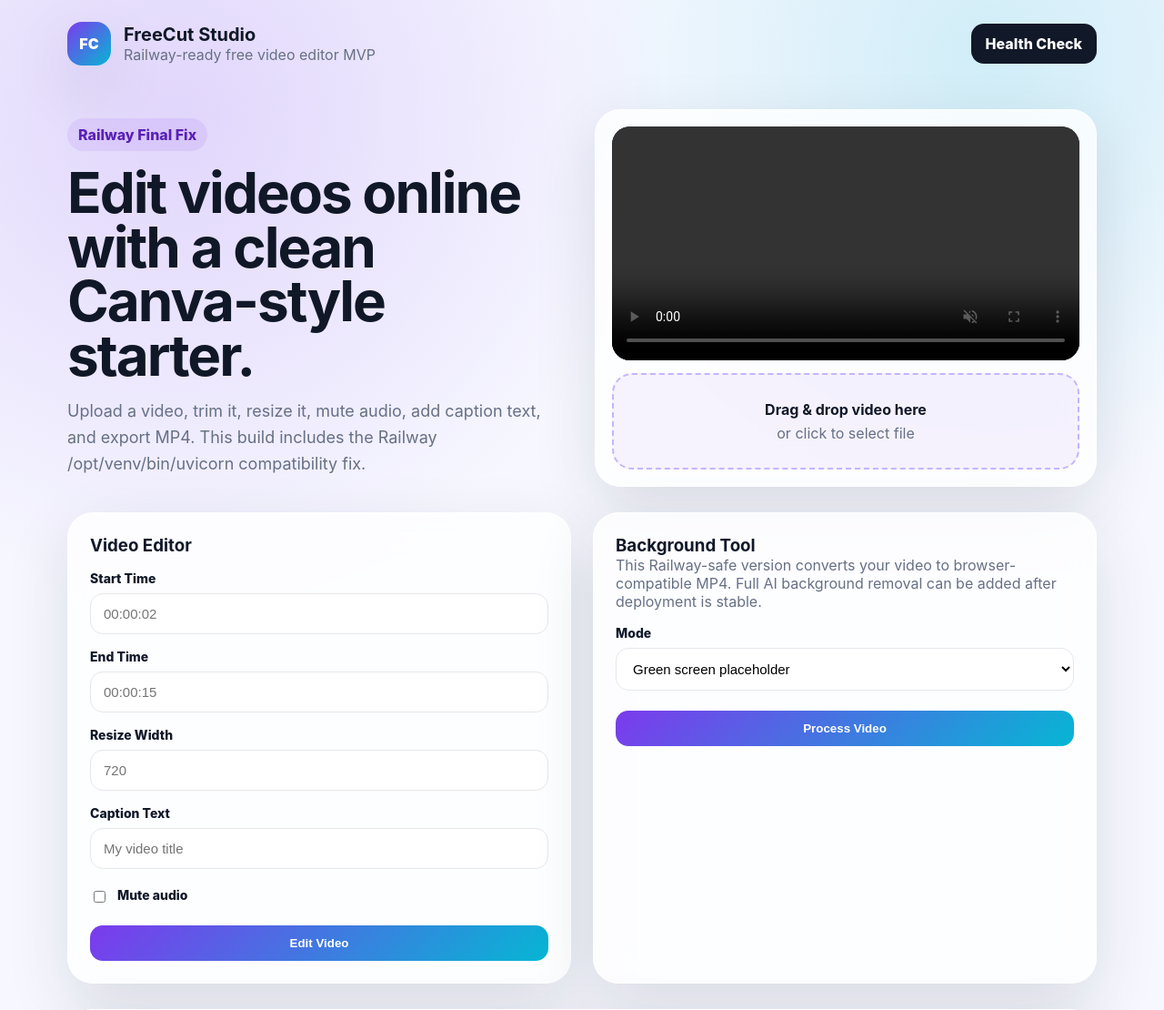
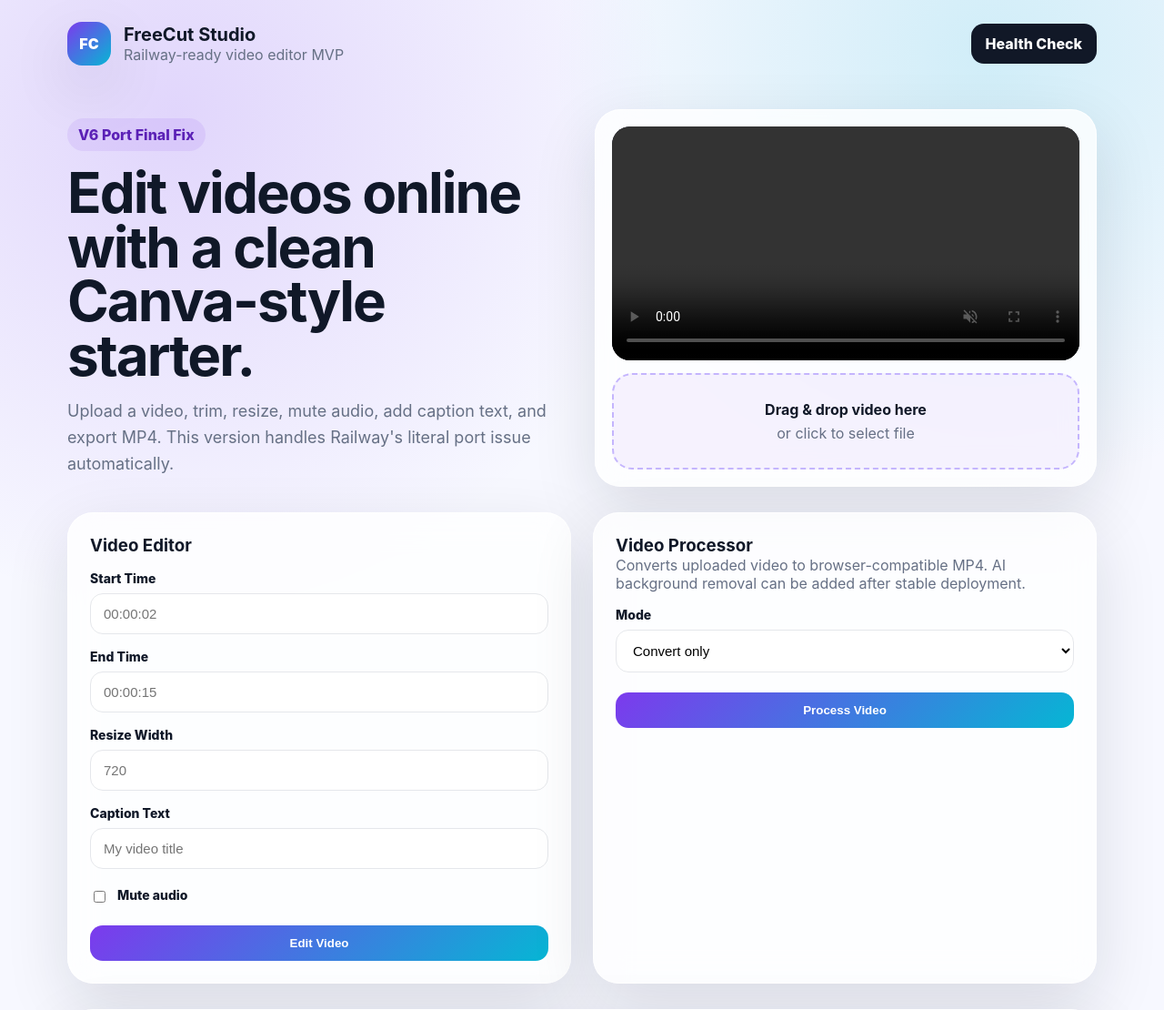
Before and after one commit to rew7277/imagetovideo, a FastAPI app: page / in a window 1280 px wide. Shown: the top 1110 px of the page at 91% size. Run offline with FastAPI, Linux system fonts and the light colour scheme.

Commit message:
Add files via upload

```diff
--- a/app.py
+++ b/app.py
@@ -29,7 +29,7 @@
     return {
         "status": "ok",
         "service": APP_NAME,
-        "port": os.getenv("PORT", "8080")
+        "port": os.getenv("PORT", "8082")
     }
 
 
@@ -123,17 +123,14 @@
 
 
 @app.post("/remove-background")
-async def remove_background_placeholder(
+async def process_video(
     background_tasks: BackgroundTasks,
     file: UploadFile = File(...),
-    mode: str = Form("green")
+    mode: str = Form("convert")
 ):
-    # Railway-safe placeholder background flow.
-    # This keeps deploy stable. Full AI background removal can be enabled after Railway app starts.
-    # Current behavior: converts uploaded video to browser-safe MP4.
     ext = Path(file.filename or "video.mp4").suffix or ".mp4"
     input_file = UPLOAD_DIR / f"{uuid.uuid4().hex}{ext}"
-    output_file = OUTPUT_DIR / f"converted_{uuid.uuid4().hex}.mp4"
+    output_file = OUTPUT_DIR / f"processed_{uuid.uuid4().hex}.mp4"
 
     with input_file.open("wb") as buffer:
         shutil.copyfileobj(file.file, buffer)
--- a/railway.json
+++ b/railway.json
@@ -5,7 +5,7 @@
     "dockerfilePath": "Dockerfile"
   },
   "deploy": {
-    "startCommand": "python -m uvicorn app:app --host 0.0.0.0 --port ${PORT:-8080}",
+    "startCommand": "sh -c 'python -m uvicorn app:app --host 0.0.0.0 --port ${PORT:-8082}'",
     "healthcheckPath": "/health",
     "healthcheckTimeout": 300,
     "restartPolicyType": "ON_FAILURE",
--- a/templates/index.html
+++ b/templates/index.html
@@ -12,7 +12,7 @@
       <div class="logo">FC</div>
       <div>
         <h1>FreeCut Studio</h1>
-        <p>Railway-ready free video editor MVP</p>
+        <p>Railway-ready video editor MVP</p>
       </div>
     </div>
     <a href="/health" class="chip">Health Check</a>
@@ -21,11 +21,11 @@
   <main class="container">
     <section class="hero">
       <div>
-        <span class="pill">Railway Final Fix</span>
+        <span class="pill">V6 Port Final Fix</span>
         <h2>Edit videos online with a clean Canva-style starter.</h2>
         <p>
-          Upload a video, trim it, resize it, mute audio, add caption text, and export MP4.
-          This build includes the Railway /opt/venv/bin/uvicorn compatibility fix.
+          Upload a video, trim, resize, mute audio, add caption text, and export MP4.
+          This version handles Railway's literal port issue automatically.
         </p>
       </div>
 
@@ -64,15 +64,13 @@
       </form>
 
       <form class="panel" id="bgForm">
-        <h3>Background Tool</h3>
+        <h3>Video Processor</h3>
         <p class="muted">
-          This Railway-safe version converts your video to browser-compatible MP4.
-          Full AI background removal can be added after deployment is stable.
+          Converts uploaded video to browser-compatible MP4. AI background removal can be added after stable deployment.
         </p>
 
         <label>Mode</label>
         <select name="mode">
-          <option value="green">Green screen placeholder</option>
           <option value="convert">Convert only</option>
         </select>
 
```
Also changed, not shown: README.md, 2 other files.
